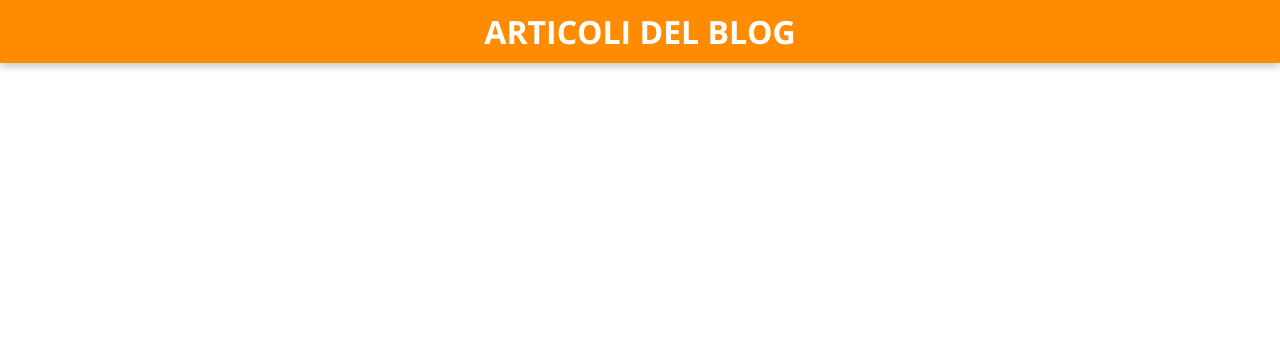
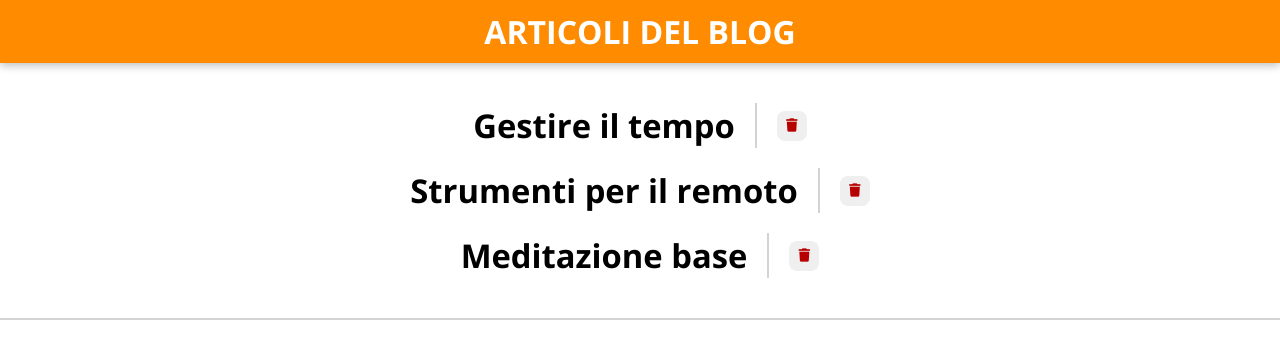
Before and after one commit to mattiadelmonaco/react-form, a React (Vite) app: page / in a window 1280 px wide. Shown: the top 358 px of the page. Built offline with nearby package versions, Linux system fonts and the light colour scheme.

Commit message:
feat: add articles list

```diff
--- a/index.html
+++ b/index.html
@@ -12,6 +12,15 @@
       rel="stylesheet"
     />
     <!-- /GOOGLE FONTS -->
+    <!-- FONT AWESOME -->
+    <link
+      rel="stylesheet"
+      href="https://cdnjs.cloudflare.com/ajax/libs/font-awesome/6.7.2/css/all.min.css"
+      integrity="sha512-Evv84Mr4kqVGRNSgIGL/F/aIDqQb7xQ2vcrdIwxfjThSH8CSR7PBEakCr51Ck+w+/U6swU2Im1vVX0SVk9ABhg=="
+      crossorigin="anonymous"
+      referrerpolicy="no-referrer"
+    />
+    <!-- /FONT AWESOME -->
   </head>
   <body>
     <div id="root"></div>
--- a/src/components/Article.jsx
+++ /dev/null
@@ -1,3 +0,0 @@
-export default function Article() {
-  return <></>;
-}
--- /dev/null
+++ b/src/components/ArticleItem.jsx
@@ -0,0 +1,12 @@
+export default function ArticleItem({ id, title, url }) {
+  return (
+    <li key={id} className="article">
+      <a href={url} className="article__title">
+        <h3>{title}</h3>
+      </a>
+      <button className="article__btn--delete">
+        <i className="fa-solid fa-trash"></i>
+      </button>
+    </li>
+  );
+}
--- a/src/components/Main.jsx
+++ b/src/components/Main.jsx
@@ -1,10 +1,23 @@
 import articlesData from "../data/articlesData";
-import Article from "./Article";
+import ArticleItem from "./ArticleItem";
 
 export default function Main() {
   return (
     <main>
-      <section className="container"></section>
+      <section className="container">
+        <ul className="article-list">
+          {articlesData.map((article) => {
+            return (
+              <ArticleItem
+                key={article.id}
+                title={article.title}
+                url={article.url}
+              />
+            );
+          })}
+        </ul>
+      </section>
+      <hr />
     </main>
   );
 }
--- a/src/data/articlesData.js
+++ b/src/data/articlesData.js
@@ -1,14 +1,17 @@
 export default [
   {
     id: 1,
-    titolo: "Gestire il tempo",
+    title: "Gestire il tempo",
+    url: "#",
   },
   {
     id: 2,
-    titolo: "Strumenti per il remoto",
+    title: "Strumenti per il remoto",
+    url: "#",
   },
   {
     id: 3,
-    titolo: "Meditazione base",
+    title: "Meditazione base",
+    url: "#",
   },
 ];
--- a/src/index.css
+++ b/src/index.css
@@ -20,7 +20,6 @@ body {
 /* HEADER */
 
 header {
-  margin-bottom: 2.5rem;
   box-shadow: rgba(0, 0, 0, 0.24) 0px 3px 8px;
 }
 
@@ -30,3 +29,54 @@ header h1 {
   color: #fff;
   padding: 0.625rem 0;
 }
+
+/* MAIN */
+
+main hr {
+  color: lightgrey;
+  border: 1px solid;
+}
+
+/* ARTICLES SECTION */
+
+.article-list {
+  display: flex;
+  flex-direction: column;
+  align-items: center;
+  margin: 1.875rem 0;
+}
+
+.article {
+  display: flex;
+  align-items: center;
+  list-style: none;
+  margin: 0.625rem 0;
+}
+
+.article__title {
+  font-size: 1.75rem;
+  color: black;
+  padding-right: 1.25rem;
+  margin-right: 1.25rem;
+  border-right: 0.125rem solid lightgrey;
+  text-decoration: none;
+}
+
+.article__btn--delete {
+  width: 30px;
+  height: 30px;
+  color: rgb(183, 0, 0);
+  cursor: pointer;
+  border: none;
+  border-radius: 0.5rem;
+  transition: 0.4s;
+}
+
+.article__btn--delete:hover {
+  transform: scale(1.25);
+  transition: 0.4s;
+}
+
+.article__btn--delete:active {
+  background-color: lightgrey;
+}
```
